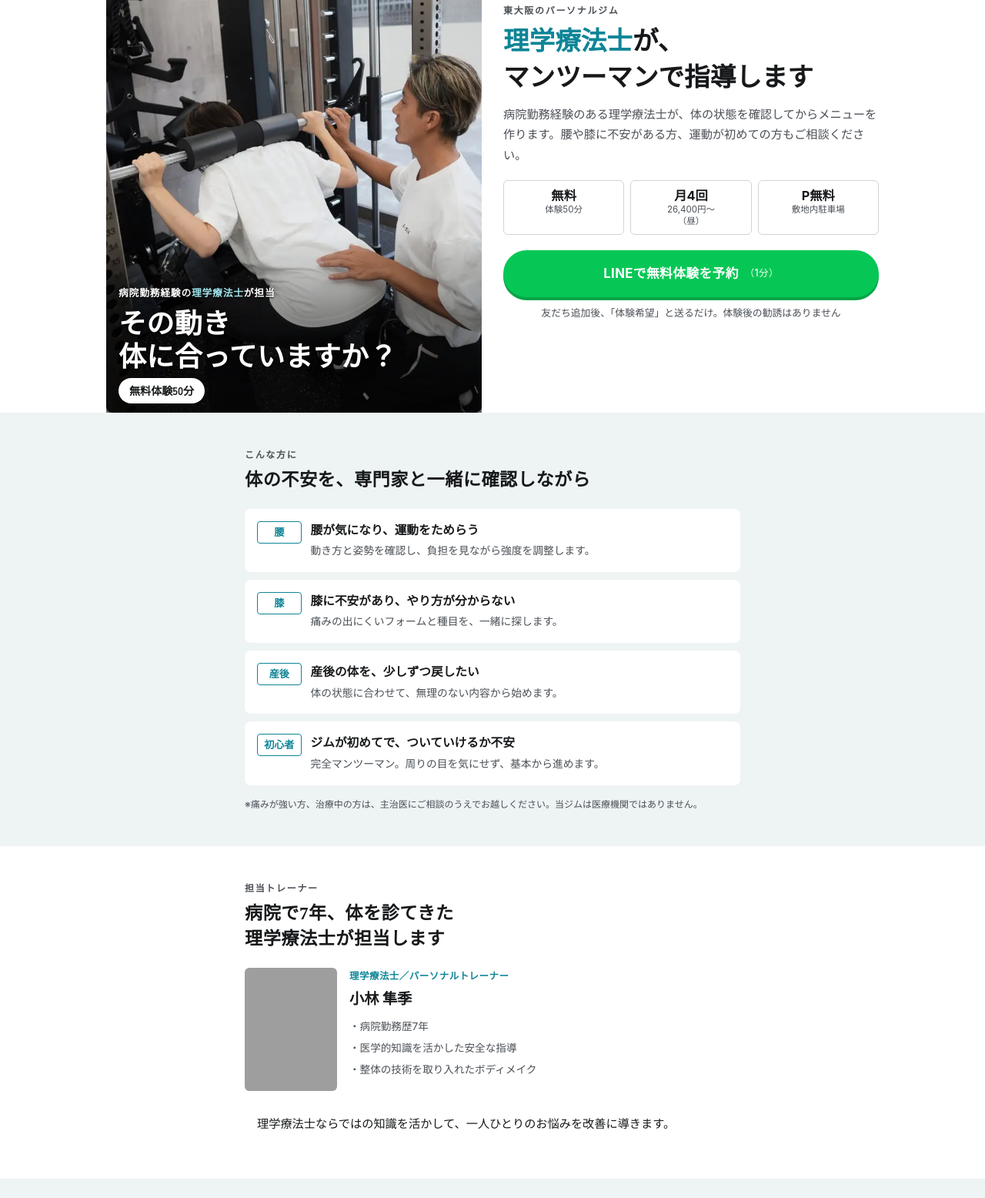
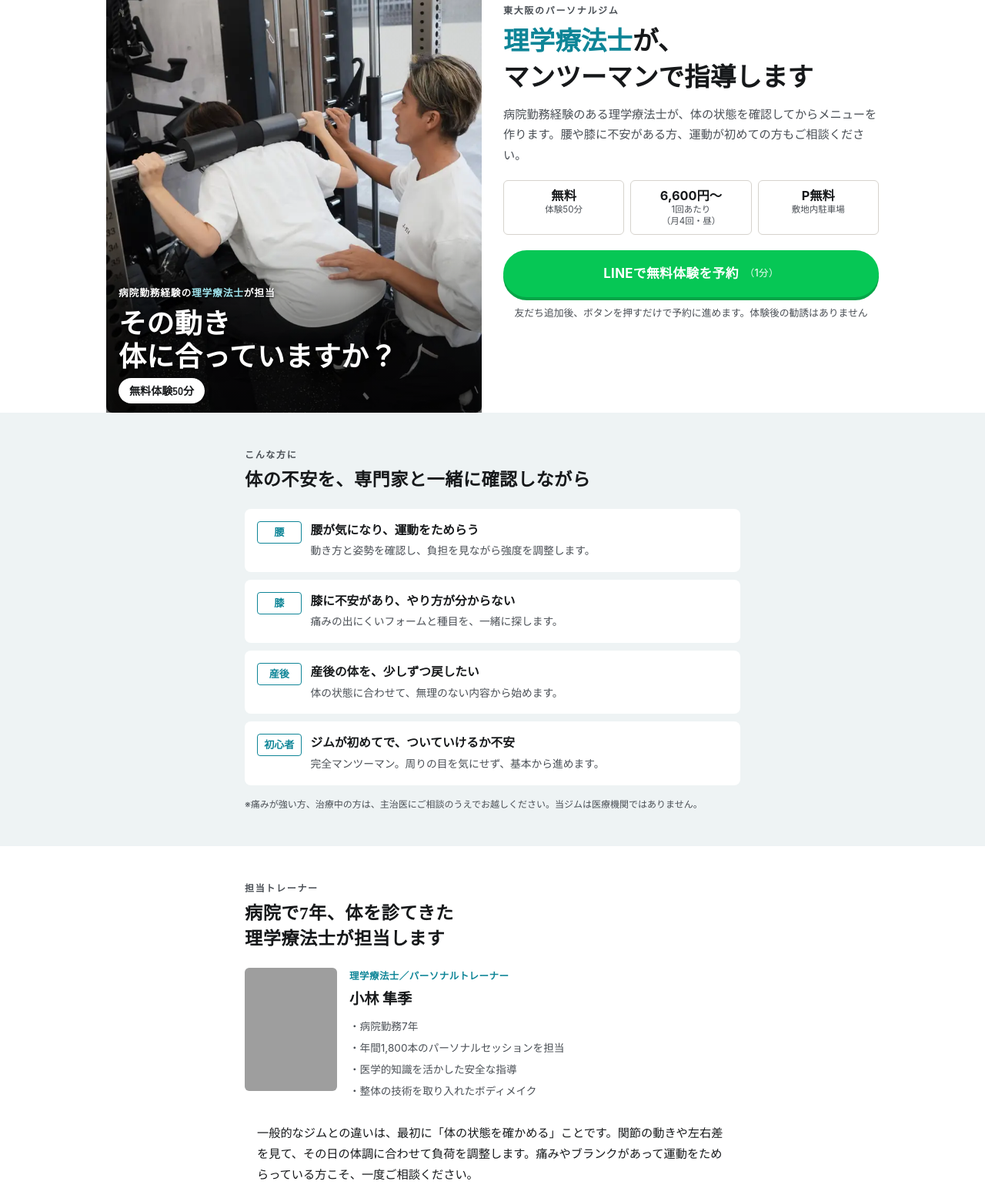
Before and after one commit to junki1015/jfit-taiken, a plain HTML site: page index.html in a window 1280 px wide. Shown: the part 173-1729 px from the top of the page at 77% size. Drawn offline with Linux system fonts and the light colour scheme; grey boxes are pictures that could not be loaded.

Commit message:
LP改善①：予約導線の文言をLステップに合わせる、実績・トレーナー紹介・料金表示を見直し
Co-Authored-By: Claude Opus 5.5 <noreply@anthropic.com>
Claude-Session: https://claude.ai/code/session_01VLktjvrdgsfkCCq3KCnYVP

```diff
--- a/index.html
+++ b/index.html
@@ -223,11 +223,11 @@ footer{padding-block:24px;text-align:center;font-size:.75rem;color:var(--ink-2)}
     <p class="lead">病院勤務経験のある理学療法士が、体の状態を確認してからメニューを作ります。腰や膝に不安がある方、運動が初めての方もご相談ください。</p>
     <ul class="facts">
       <li><b>無料</b>体験50分</li>
-      <li><b>月4回</b>26,400円〜<br>（昼）</li>
+      <li><b>6,600円〜</b>1回あたり<br>（月4回・昼）</li>
       <li><b>P無料</b>敷地内駐車場</li>
     </ul>
     <a class="cta" href="https://line.me/R/ti/p/@505yjbva" data-cta="hero_line">LINEで無料体験を予約 <small>（1分）</small></a>
-    <p class="cta-note">友だち追加後、「体験希望」と送るだけ。体験後の勧誘はありません</p>
+    <p class="cta-note">友だち追加後、ボタンを押すだけで予約に進めます。体験後の勧誘はありません</p>
   </div>
 </div>
 
@@ -256,13 +256,14 @@ footer{padding-block:24px;text-align:center;font-size:.75rem;color:var(--ink-2)}
       <div>
         <p class="nm"><small>理学療法士／パーソナルトレーナー</small>小林 隼季</p>
         <ul>
-          <li>病院勤務歴7年</li>
+          <li>病院勤務7年</li>
+          <li>年間1,800本のパーソナルセッションを担当</li>
           <li>医学的知識を活かした安全な指導</li>
           <li>整体の技術を取り入れたボディメイク</li>
         </ul>
       </div>
     </div>
-    <p class="trainer-msg">理学療法士ならではの知識を活かして、一人ひとりのお悩みを改善に導きます。</p>
+    <p class="trainer-msg">一般的なジムとの違いは、最初に「体の状態を確かめる」ことです。関節の動きや左右差を見て、その日の体調に合わせて負荷を調整します。痛みやブランクがあって運動をためらっている方こそ、一度ご相談ください。</p>
   </div>
 </section>
 
@@ -343,7 +344,7 @@ footer{padding-block:24px;text-align:center;font-size:.75rem;color:var(--ink-2)}
     <p class="eyebrow">無料体験の流れ（50分）</p>
     <h2>まずは一度、体を見せてください</h2>
     <ol class="flow">
-      <li><strong>LINEで「体験希望」と送る</strong><span>空いている日時をこちらからお送りします。</span></li>
+      <li><strong>LINEで友だち追加</strong><span>届いたメッセージのボタンを押すだけ。空いている日時をこちらからお送りします。</span></li>
       <li><strong>カウンセリング</strong><span>目的や体の気になるところ、運動歴をお聞きします。</span></li>
       <li><strong>体のチェックとトレーニング体験</strong><span>姿勢や動きを確認し、実際にトレーニングを体験していただきます。</span></li>
       <li><strong>プランのご提案</strong><span>入会は体験後にゆっくりご検討ください。その場で決める必要はありません。</span></li>
```
